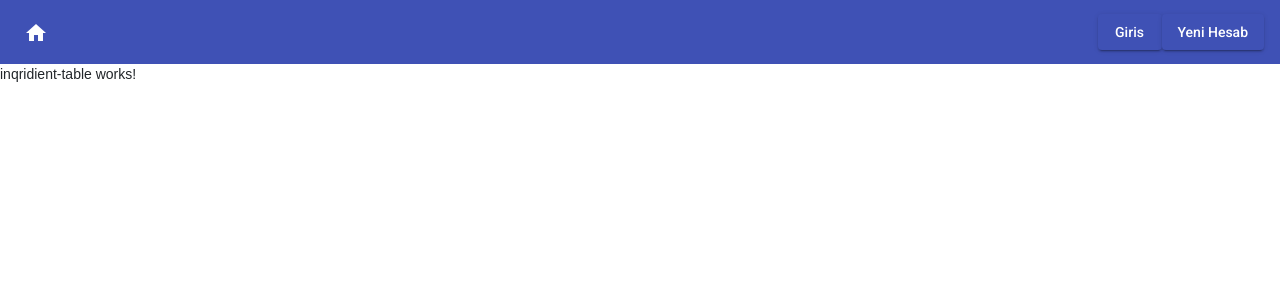
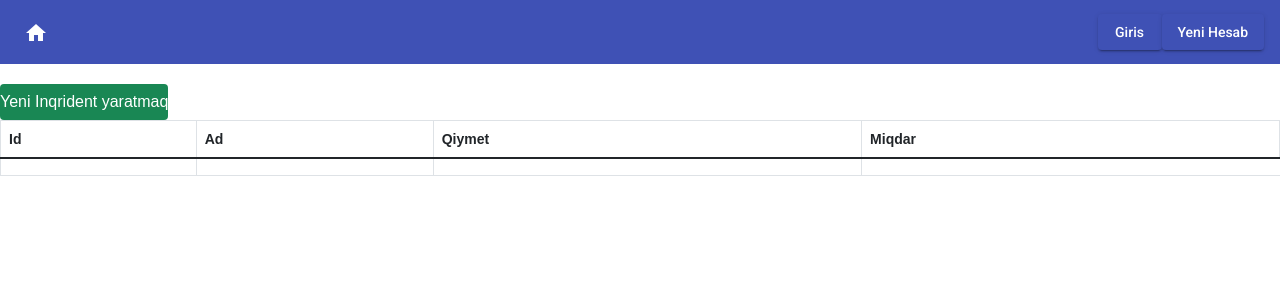
Before and after one commit to Farid64632/qedirxum-main-online-shopping, an Angular app in the folder angular/QedirxumOnlineShoppingProject/: page /inqridient-table in a window 1280 px wide. Shown: the top 300 px of the page. Built offline with nearby package versions, Linux system fonts and the light colour scheme.

Commit message:
inqrident sehifesi

```diff
--- a/angular/QedirxumOnlineShoppingProject/src/app/inqridient-table/inqridient-table.component.html
+++ b/angular/QedirxumOnlineShoppingProject/src/app/inqridient-table/inqridient-table.component.html
@@ -1 +1,25 @@
-<p>inqridient-table works!</p>
+<div class="main_content">
+    <div class="info">
+        <br>
+        <button mat-button class="btn bg-success text-white"  >Yeni Inqrident yaratmaq</button>
+        <br>
+        <table class="table table-bordered">
+            <thead>
+              <tr>
+
+                <th>Id</th>
+                <th>Ad</th>
+                <th>Qiymet</th>
+                <th>Miqdar</th>
+
+              </tr>
+            </thead>
+            <tbody>
+              <tr>
+               <td></td>
+               <td></td>
+               <td></td>
+              </tr>
+            </tbody>
+          </table>    </div>
+</div>
```
Also changed, not shown: 1 other file (tests, documents, lock files or other folders).
